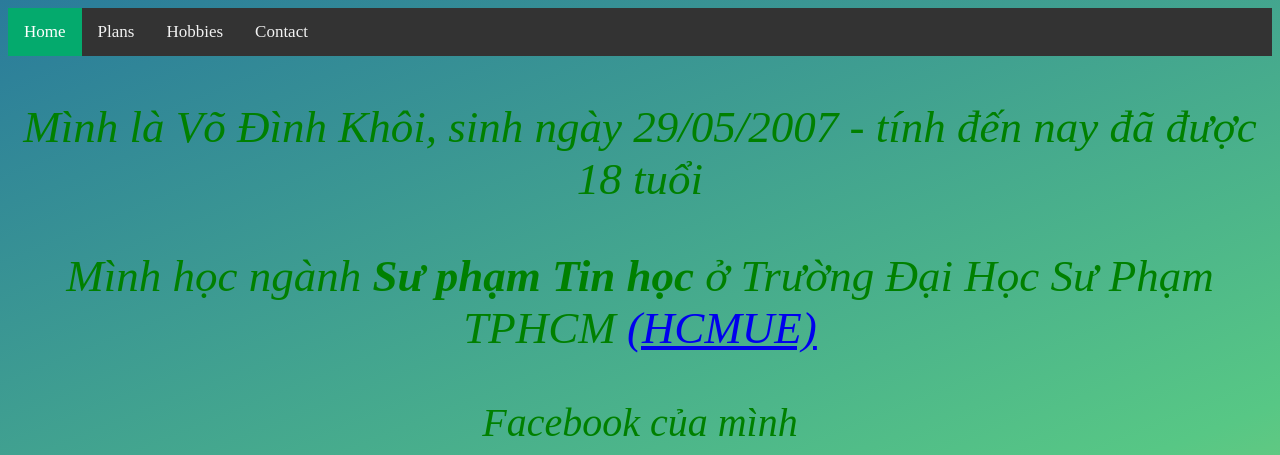
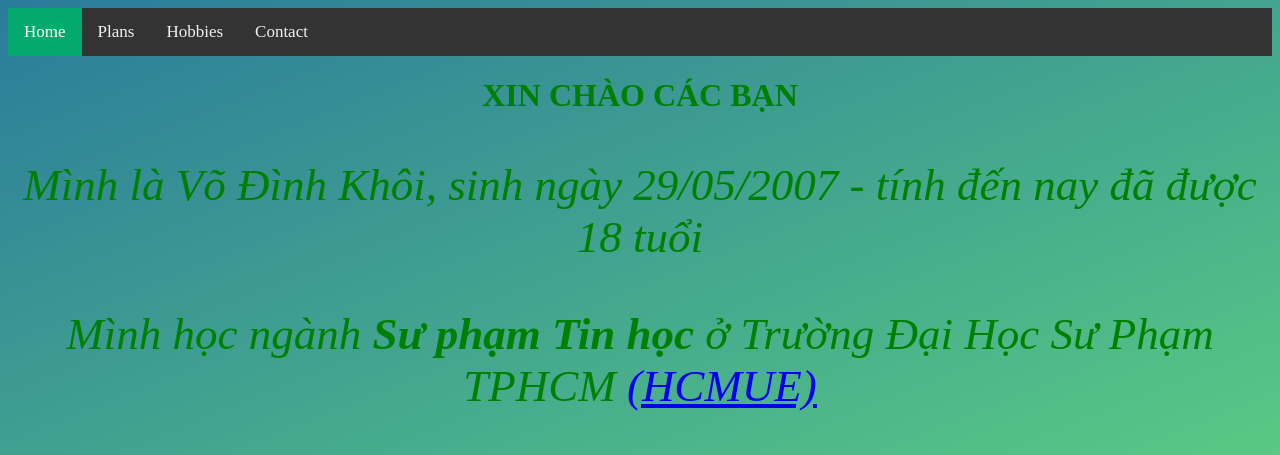
Before and after one commit to UnknownX2007/unknownx2007.github.io, a plain HTML site: page index.html in a window 1280 px wide. Shown: the top 455 px of the page. Drawn offline with Linux system fonts and the light colour scheme.

Commit message:
Update index.html

```diff
--- a/index.html
+++ b/index.html
@@ -12,6 +12,7 @@
 	 	 <a href="hobbies.html">Hobbies</a>
 	 	 <a href="contact.html">Contact</a>
 	</div>
+	<h1>XIN CHÀO CÁC BẠN</h1>
    <p style="font-size: 45px"><em>Mình là Võ Đình Khôi, sinh ngày 29/05/2007 - tính đến nay đã được 18 tuổi</em></p>
    <p style="font-size: 45px"><em>Mình học ngành<b> Sư phạm Tin học </b> ở Trường Đại Học Sư Phạm TPHCM <a href="https://hcmue.edu.vn">(HCMUE)</a></em></p>
    <p style="font-size: 40px"><em>Facebook của mình</em></p>
```
